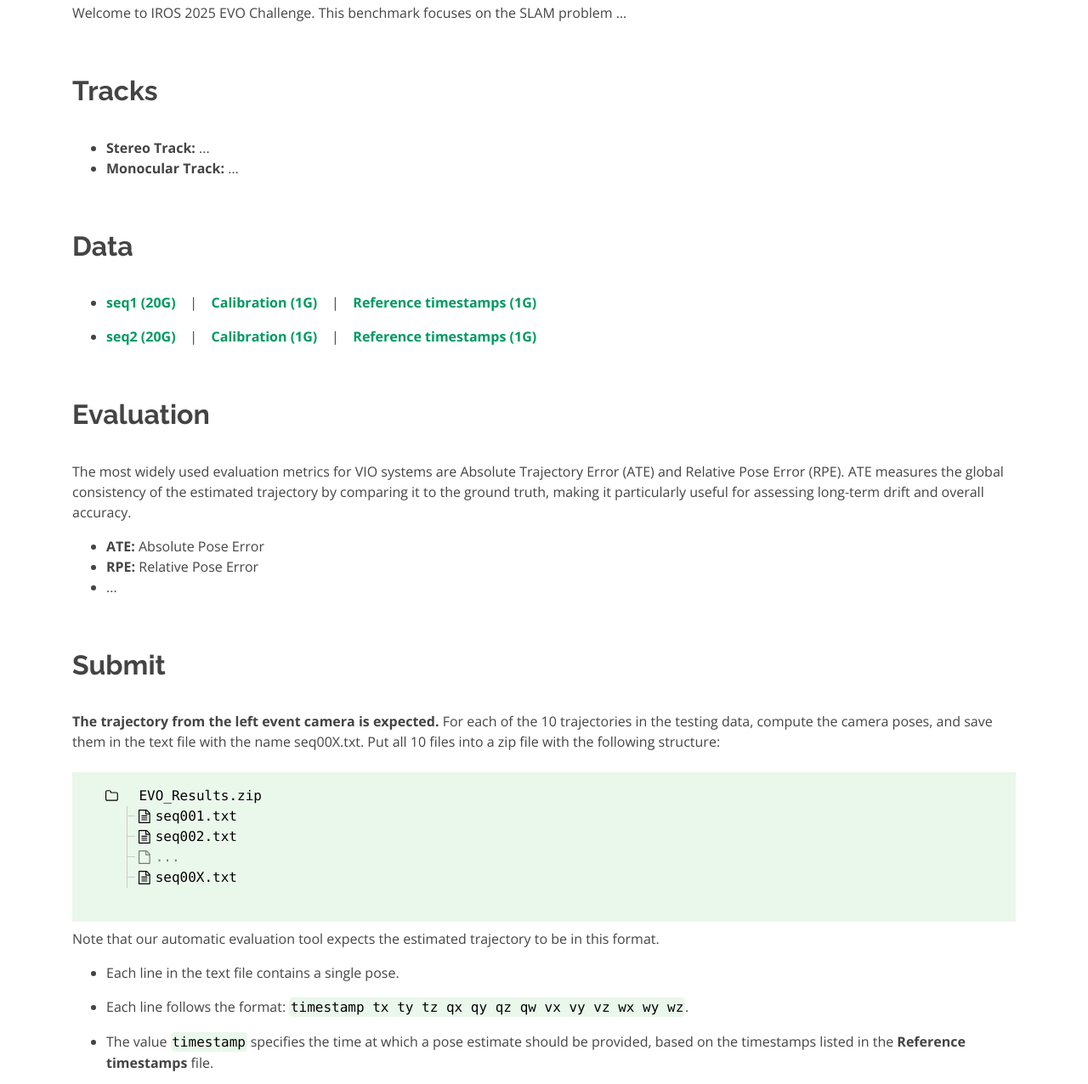
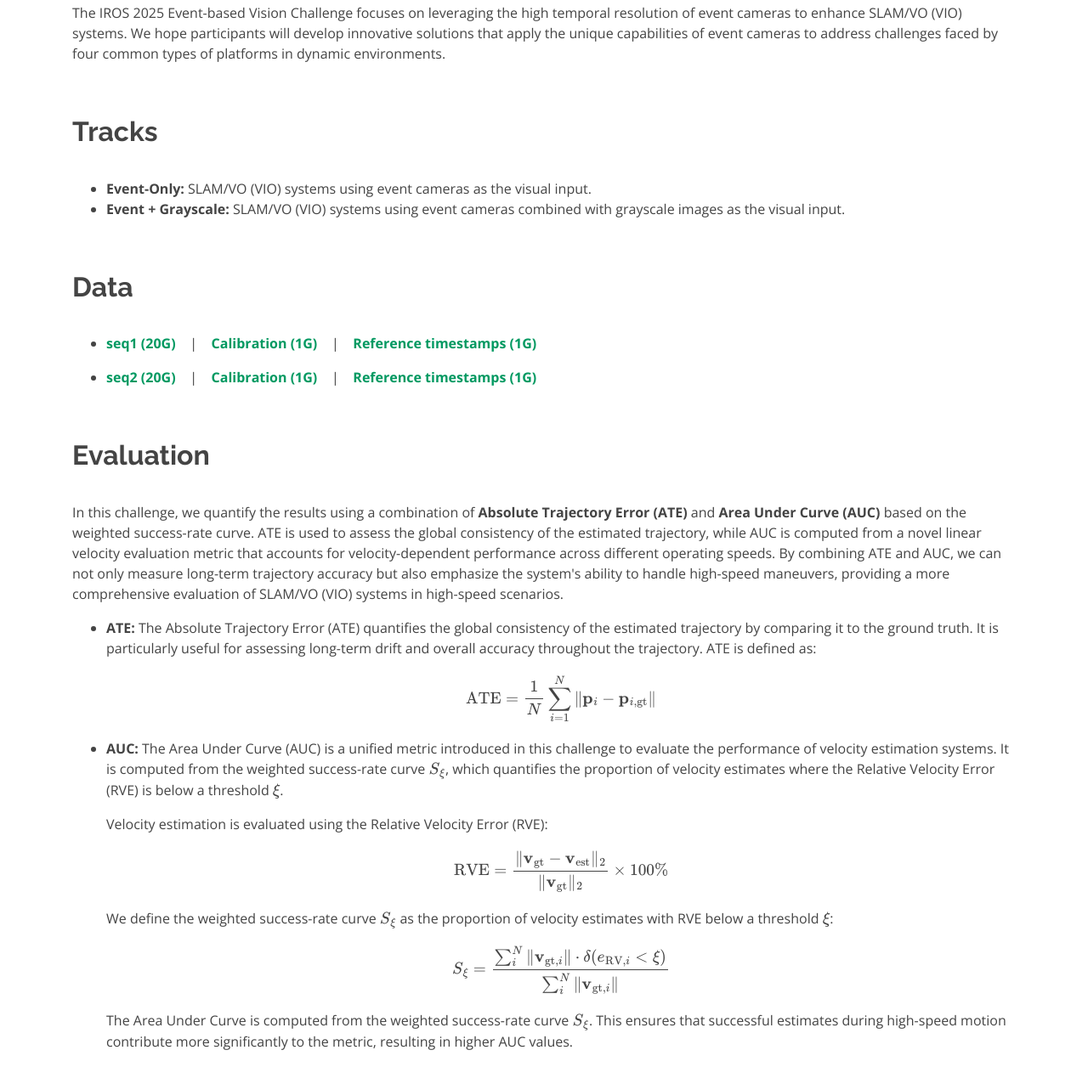
Before and after one commit to NAIL-HNU/ESE-HSM, a plain HTML site: page competition.html in a window 1280 px wide. Shown: the part 211-1487 px from the top of the page at 85% size. Drawn offline with nearby package versions, Linux system fonts and the light colour scheme; some packages are replaced by stand-ins of ours.

Commit message:
Fixed the index.html.

```diff
--- a/competition.html
+++ b/competition.html
@@ -24,6 +24,9 @@
 
   <!-- Template Main CSS File -->
   <link href="assets/css/style.css" rel="stylesheet">
+
+  <script type="text/javascript" src="https://cdnjs.cloudflare.com/ajax/libs/mathjax/2.7.7/MathJax.js?config=TeX-MML-AM_CHTML"></script>
+
 </head>
 
 <body class="homepage">
@@ -58,12 +61,12 @@
 <div class="container">
 <article id="content">
   <div class="section-title"><h2>SLAM Challenge</h2></div>
-  <p>Welcome to IROS 2025 EVO Challenge. This benchmark focuses on the SLAM problem ...</p>
+  <p>The IROS 2025 Event-based Vision Challenge focuses on leveraging the high temporal resolution of event cameras to enhance SLAM/VO (VIO) systems. We hope participants will develop innovative solutions that apply the unique capabilities of event cameras to address challenges faced by four common types of platforms in dynamic environments.</p>
 
   <div class="section-title"><h2>Tracks</h2></div>
   <ul>
-    <li><b>Stereo Track:</b> ... </li>
-    <li><b>Monocular Track:</b> ... </li>
+    <li><b>Event-Only:</b> SLAM/VO (VIO) systems using event cameras as the visual input. </li>
+    <li><b>Event + Grayscale:</b> SLAM/VO (VIO) systems using event cameras combined with grayscale images as the visual input. </li>
   </ul>
 
   <div class="section-title"><h2>Data</h2></div>
@@ -77,18 +80,53 @@
   <div class="section-title"><h2>Evaluation</h2></div>
 
   <p>
-    The most widely used evaluation metrics for VIO systems are
-    Absolute Trajectory Error (ATE) and Relative Pose Error
-    (RPE). ATE measures the global consistency of the estimated
-    trajectory by comparing it to the ground truth, making it
-    particularly useful for assessing long-term drift and overall
-    accuracy.
+    In this challenge, we quantify the results using a combination of <b>Absolute Trajectory Error (ATE)</b> and <b>Area Under Curve (AUC)</b> based on the weighted success-rate curve. ATE is used to assess the global consistency of the estimated trajectory, while AUC is computed from a novel linear velocity evaluation metric that accounts for velocity-dependent performance across different operating speeds. By combining ATE and AUC, we can not only measure long-term trajectory accuracy but also emphasize the system's ability to handle high-speed maneuvers, providing a more comprehensive evaluation of SLAM/VO (VIO) systems in high-speed scenarios.
   </p>
+
   <ul>
-  <li><b>ATE:</b> Absolute Pose Error</li>
-  <li><b>RPE:</b> Relative Pose Error</li>
-  <li>...</li>
+      <li><b>ATE:</b> The Absolute Trajectory Error (ATE) quantifies the global consistency of the estimated trajectory by comparing it to the ground truth. It is particularly useful for assessing long-term drift and overall accuracy throughout the trajectory. ATE is defined as:</li>
   </ul>
+
+  <ul>
+      $$
+      \text{ATE} = \frac{1}{N} \sum_{i=1}^{N} \left\| \mathbf{p}_i - \mathbf{p}_{i,\text{gt}} \right\|
+      $$
+  </ul>
+
+  <ul>
+      <li><b>AUC:</b> The Area Under Curve (AUC) is a unified metric introduced in this challenge to evaluate the performance of velocity estimation systems. It is computed from the weighted success-rate curve \( S_{\xi} \), which quantifies the proportion of velocity estimates where the Relative Velocity Error (RVE) is below a threshold \( \xi \).</li>
+  </ul>
+
+  <ul>
+      Velocity estimation is evaluated using the Relative Velocity Error (RVE):
+  </ul>
+
+  <ul>
+      $$
+      \text{RVE} = \frac{\Vert \mathbf{v}_{\text{gt}} - \mathbf{v}_{\text{est}} \Vert_2}{\Vert \mathbf{v}_{\text{gt}} \Vert_2} \times 100\%
+      $$
+  </ul>
+
+  <ul>
+      We define the weighted success-rate curve \( S_{\xi} \) as the proportion of velocity estimates with RVE below a threshold \( \xi \):
+  </ul>
+
+  <ul>
+      $$
+      S_{\xi} = \frac{\sum_{i}^{N} \left\| \mathbf{v}_{\text{gt},i} \right\| \cdot \delta(e_{\text{RV},i} < \xi)}{\sum_i^{N} \left\| \mathbf{v}_{\text{gt},i} \right\|}
+      $$
+  </ul>
+
+  <ul>
+      The Area Under Curve is computed from the weighted success-rate curve \( S_{\xi} \). This ensures that successful estimates during high-speed motion contribute more significantly to the metric, resulting in higher AUC values.
+  </ul>
+
+
+
+  <script type="text/javascript">
+    MathJax.Hub.Queue(["Typeset", MathJax.Hub]);
+  </script>
+
 
   <div class="section-title"><h2>Submit</h2></div>
   <p><strong>The trajectory from the left event camera is expected.</strong>  For each of the 10 trajectories in
@@ -107,9 +145,6 @@
         <p>Note that our automatic evaluation tool expects the estimated trajectory to be in this format.</p>
 
         <ul>
-          <li>
-          <p>Each line in the text file contains a single pose.</p>
-          </li>
           <li>
           <p>Each line follows the format: <code class="lang-python">timestamp tx ty tz qx qy qz qw vx vy vz wx wy wz</code>.</p>
           </li>
```
Also changed, not shown: index.html (+2 -2 lines), submit.html (+2 -1 lines), images/index/sensor1.png, 3 other files.
